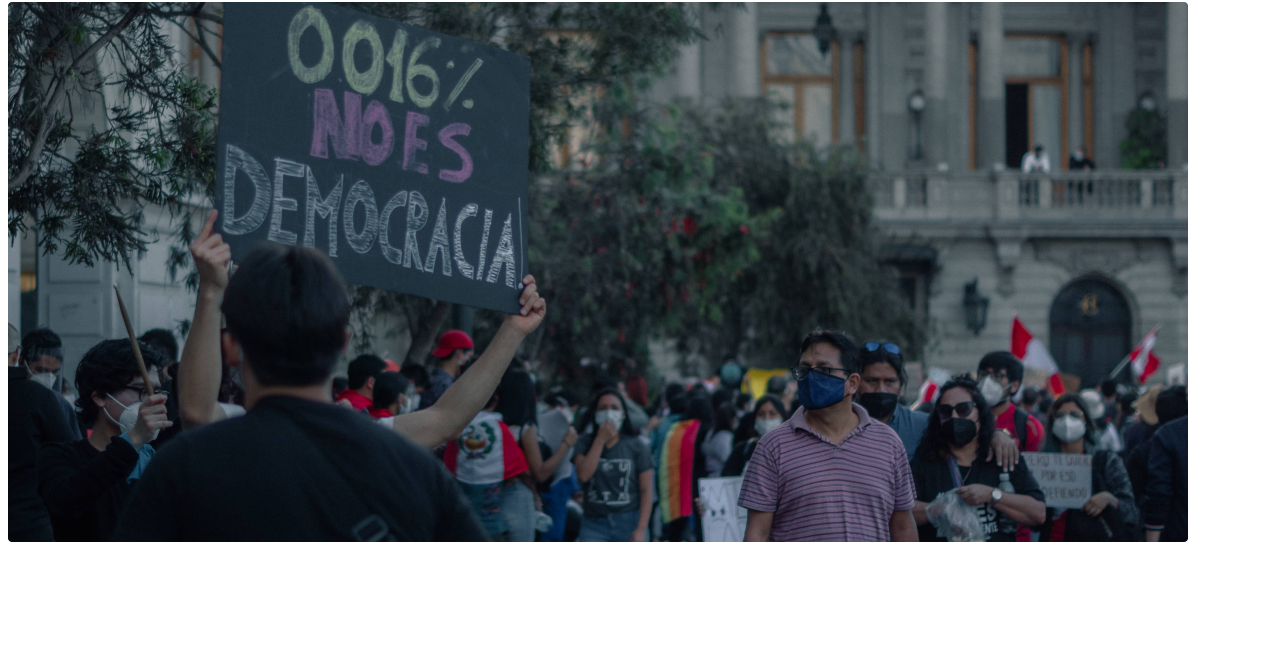
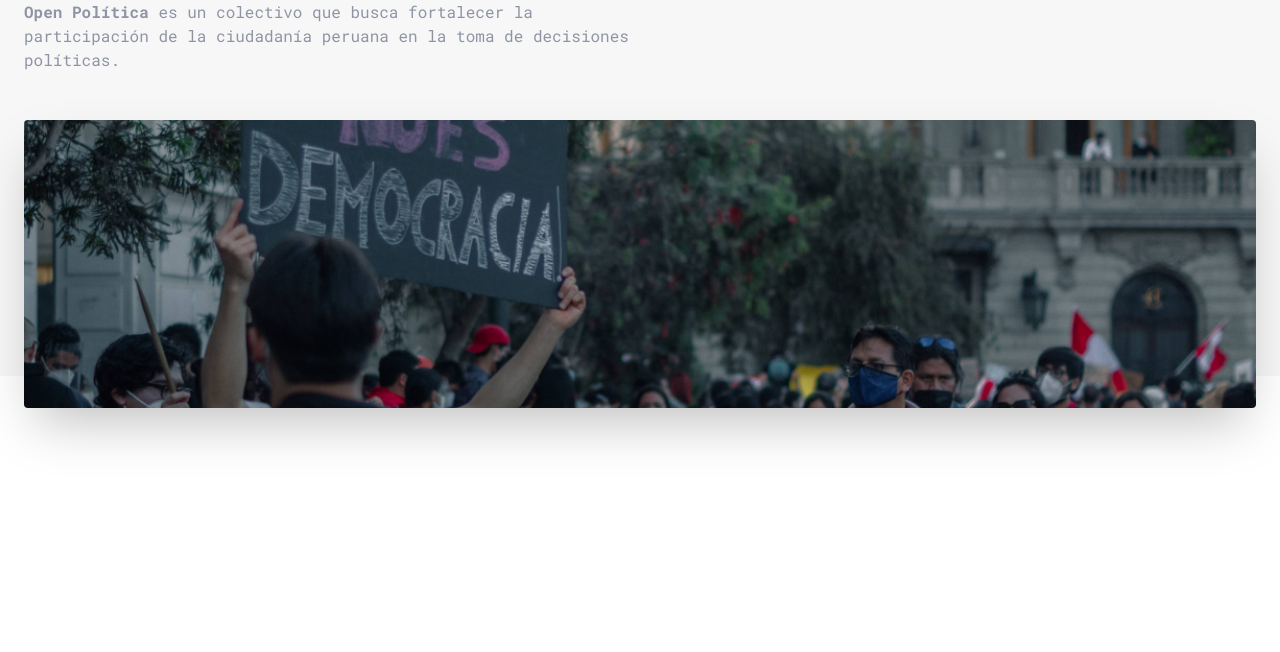
Before and after one commit to openpolitica/openpolitica.com, a website: page public/index.html in a window 1280 px wide. Shown: the part 148-800 px from the top of the page. Drawn offline with nearby package versions, Linux system fonts and the light colour scheme; files that its build step writes are made by us from their sources; files whose address does not match are found by name.

Commit message:
reorder folders

```diff
--- a/index.html
+++ b/public/index.html
@@ -4,8 +4,7 @@
     <meta charset="UTF-8" />
     <meta name="viewport" content="width=device-width, initial-scale=1.0" />
     <title>Open Política</title>
-    <link rel="stylesheet" href="https://cdnjs.cloudflare.com/ajax/libs/font-awesome/5.15.1/css/all.min.css">
-    <link rel="stylesheet" href="css/main.css" />
+    <link rel="stylesheet" href="main.css" />
   </head>
 
 
```
Also changed, not shown: css/main.css (deleted).
